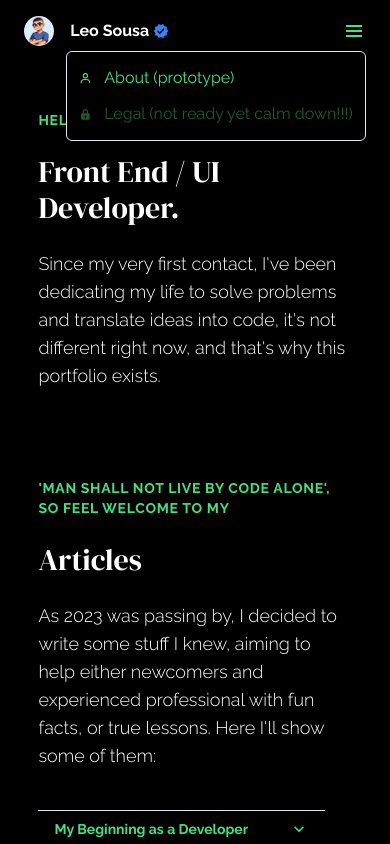
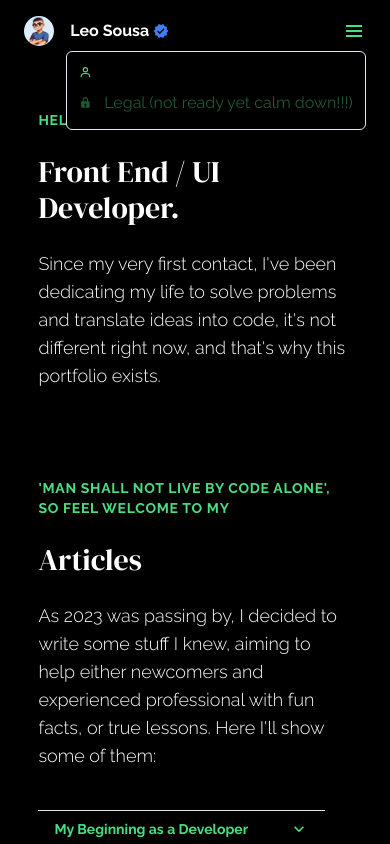
Before and after one commit to sousalmdev/portfoolio, a Next.js app: page / in a window 390 px wide. Both pictures are taken after a click on the button 353 px from the left and 31 px from the top of the page. Shown: the top 844 px of the page. Built offline with nearby package versions, Linux system fonts and the light colour scheme.

Commit message:
figuring out whats wrong

```diff
--- a/app/components/menu.tsx
+++ b/app/components/menu.tsx
@@ -9,7 +9,6 @@ import {
   MenuDivider,
 } from "@chakra-ui/react";
 import { jost } from "../layout";
-import { TbMenu } from "react-icons/tb";
 import { BiMenu, BiSolidLock, BiUser } from "react-icons/bi";
 import Link from "next/link";
 export const MenuUi = () => {
@@ -25,22 +24,24 @@ export const MenuUi = () => {
           color={"rgb(74 222 128)"}
         >
           <MenuItem
-            as={'a'}
+            as={Link}
             href={"/about"}
             className="flex justify-between"
             icon={BiUser(Icon)}
             background={"black"}
           >
-            About (prototype)
+
+
           </MenuItem>
 
           <MenuItem
-            disabled
-            as={'a'}
-            href="https://leonewport.vercel.app/privacy"
+
+            as={Link}
+            href="/privacy"
             className="flex justify-between"
             icon={BiSolidLock(Icon)}
             background={"black"}
+            disabled
           >
             Legal (not ready yet calm down!!!)
           </MenuItem>
```
